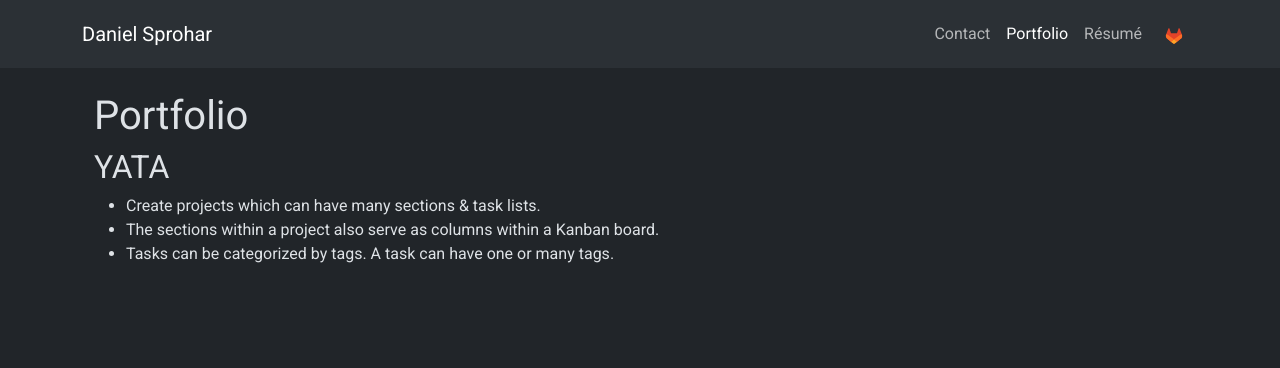
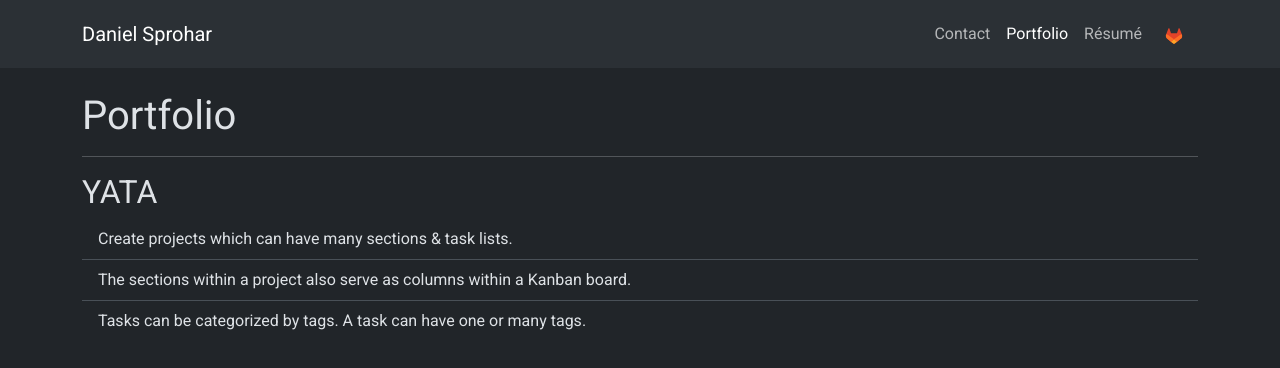
Before and after one commit to danielsprohar/personal-website, an Angular app: page /portfolio in a window 1280 px wide. Shown: the top 368 px of the page. Built offline with nearby package versions, Linux system fonts and the light colour scheme; no server answers; what @angular/fire would draw is missing.

Commit message:
Cleaned up the portfolio

```diff
--- a/src/app/components/portfolio/portfolio.component.html
+++ b/src/app/components/portfolio/portfolio.component.html
@@ -1,25 +1,20 @@
-<div class="container">
-  <div class="flex-centered">
 <h1>Portfolio</h1>
-  </div>
+<hr />
 
-  <div class="sections">
 <section>
-      <header class="section-header">
-        <h2 class="header-title">YATA</h2>
-      </header>
+  <h2>YATA</h2>
   <div class="content">
-        <ul>
-          <li>Create projects which can have many sections & task lists.</li>
-          <li>
+    <ul class="list-group list-group-flush">
+      <li class="list-group-item">
+        Create projects which can have many sections & task lists.
+      </li>
+      <li class="list-group-item">
         The sections within a project also serve as columns within a Kanban
         board.
       </li>
-          <li>
+      <li class="list-group-item">
         Tasks can be categorized by tags. A task can have one or many tags.
       </li>
     </ul>
   </div>
 </section>
-  </div>
-</div>
--- a/src/app/components/portfolio/portfolio.component.ts
+++ b/src/app/components/portfolio/portfolio.component.ts
@@ -3,7 +3,6 @@ import { ChangeDetectionStrategy, Component } from '@angular/core';
 @Component({
   selector: 'app-portfolio',
   templateUrl: './portfolio.component.html',
-  styleUrls: ['./portfolio.component.css'],
   changeDetection: ChangeDetectionStrategy.OnPush
 })
 export class PortfolioComponent {
```
Also changed, not shown: src/app/components/portfolio/portfolio.component.css (deleted). Lines whose indentation alone changed are shown as unchanged.
